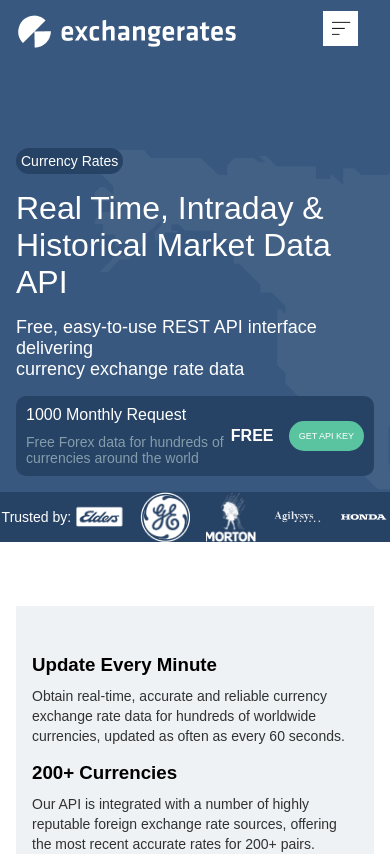
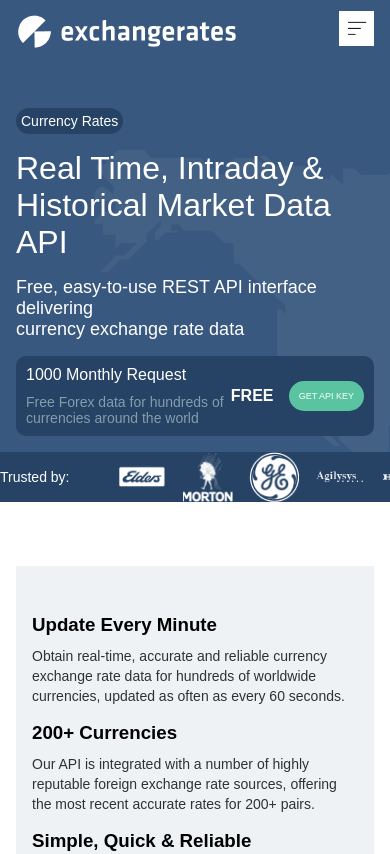
Before and after one commit to DennisWaschira/landing_page, a Next.js app: page / in a window 390 px wide. Shown: the top 854 px of the page. Built offline with nearby package versions, Linux system fonts and the light colour scheme.

Commit message:
changed folder structure
changed folder structure

```diff
--- a/src/app/components/Hero/Hero.module.css
+++ b/src/app/components/Hero/Hero.module.css
@@ -98,6 +98,9 @@
         display: none;
 
     }
+    .hero_left{
+        padding-top: 2rem;
+    }
     .card{
         width: 100%;
     }
--- a/src/app/components/Hero/HeroNav/HeroNav.jsx
+++ b/src/app/components/Hero/HeroNav/HeroNav.jsx
@@ -12,8 +12,8 @@
     </span>
     <div className={styles.images_list}>
       <img className={styles.item} src="./Item2.png" alt="png" />
+      <img className={styles.item} src="./Itemone.png" alt="png" />
       <img className={styles.item} src="./Item5.png" alt="png" />
-      <img className={styles.item} src="./Itemone.png" alt="png" />
       <img className={styles.item} src="./Item4.png" alt="png" />
       <img className={styles.item} src="./Item3.png" alt="png" />
     </div>
--- a/src/app/components/Hero/HeroNav/HeroNav.module.css
+++ b/src/app/components/Hero/HeroNav/HeroNav.module.css
@@ -16,10 +16,12 @@
 .hero_nav_desc{
     color: var(--mainTextColor);
     font-size: 14px;
+    width: 30%;
 }
 .images_list{
     display: flex;
     gap: 2rem;
+    width: 70%;
 
 
 }
--- a/src/app/components/Navbar/Navbar.module.css
+++ b/src/app/components/Navbar/Navbar.module.css
@@ -62,7 +62,7 @@
             align-items: center;
             width: 100%;
 
-            padding-right: 1rem;
+
 
         }
         .nav_links{
```
